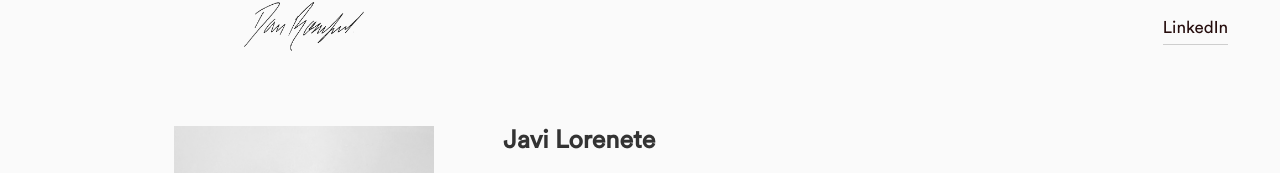
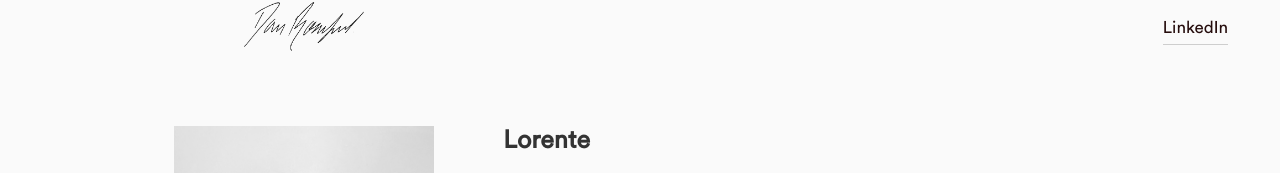
Before and after one commit to Sissadaniel/Daroc, a plain HTML site: page index.html in a window 1280 px wide. Shown: the part 3575-3748 px from the top of the page. Drawn offline with nearby package versions, Linux system fonts and the light colour scheme; a script that the page names is missing.

Commit message:
Update index.html

```diff
--- a/index.html
+++ b/index.html
@@ -160,7 +160,7 @@ window.cookieconsent.initialise({
       <div class="roqteam w-row">
         <div class="column-2 w-col w-col-4"><img src="images/Screen-Shot-2022-04-29-at-14.11.56.jpg" width="260" alt="" class="image-2"></div>
         <div class="w-clearfix w-col w-col-8">
-          <div class="titlename"><strong>Javi Lorenete</strong></div>
+          <div class="titlename"><strong>Lorente</strong></div>
           <ul role="list" class="list-2">
             <li>Graduated in Sports Science. Universidad Politécnica Madrid (Spain).</li>
             <li>Certificate in Strength and Rehabilitation training by FC Barcelona innovation hub.</li>
```
